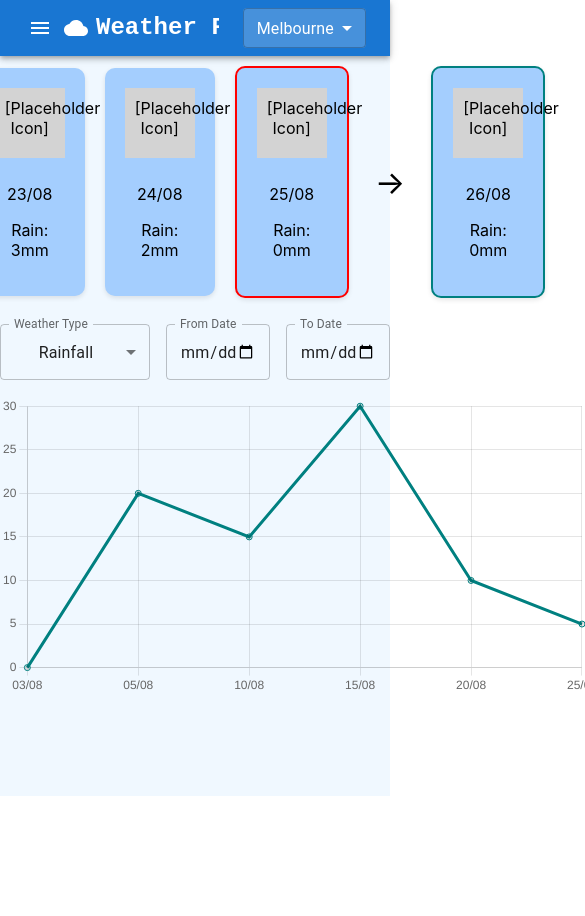
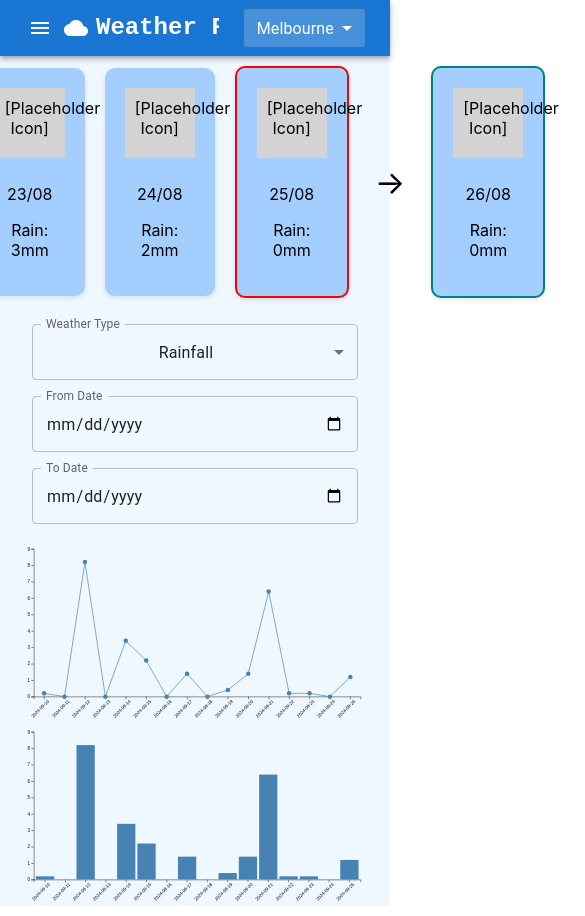
Before and after one commit to khangdzox/COS30049-Weather-Prediction, a React (Create React App) app: page / in a window 390 px wide. Shown: the whole page, 585 px wide, since content can reach past the window. Before the commit the page ends 844 px from the top, so only its background shows below. Built offline with nearby package versions, Linux system fonts and the light colour scheme.

Commit message:
responsive graph and container

```diff
--- a/src/App.js
+++ b/src/App.js
@@ -2,13 +2,16 @@ import React from 'react';
 import './App.css';
 import NavBar from './components/Navbar';
 import { Outlet } from 'react-router-dom';
+import { Container } from '@mui/material';
 
 function App() {
 
   return (
     <div className="App">
       <NavBar />
-      <Outlet />
+      <Container fixed>
+        <Outlet />
+      </Container>
     </div>
   );
 }
--- a/src/pages/Home.js
+++ b/src/pages/Home.js
@@ -1,7 +1,8 @@
 import React, { useState } from 'react';
 import ForecastCard from '../components/ForecastCard';
-import WeatherChart from '../components/WeatherChart';
-import { Box, Select, MenuItem, TextField, FormControl, InputLabel } from '@mui/material';
+import WeatherLineGraph from '../components/WeatherLineGraph';
+import WeatherBarGraph from '../components/WeatherBarGraph';
+import { Box, Select, MenuItem, TextField, FormControl, InputLabel, Grid2 } from '@mui/material';
 
 function Home() {
   const [fromDate, setFromDate] = useState('');
@@ -43,8 +44,10 @@ function Home() {
 
 
       {/* New Selector for Rainfall, Temperature, Wind Speed and Date Inputs */}
-      <Box sx={{ display: 'flex', alignItems: 'center', justifyContent: 'center', mb: 2 }}>
-        <FormControl variant="outlined" sx={{ minWidth: 150, mr: 2 }}>
+      <Box sx={{ flexGrow: 1, m: 2 }}>
+        <Grid2 container spacing={2} alignItems="center" justifyContent="center">
+          <Grid2 item size={{ xs: 12, sm: 4}} >
+            <FormControl variant="outlined" sx={{ minWidth: 150 }} fullWidth>
               <InputLabel>Weather Type</InputLabel>
               <Select
                 value={weatherType}
@@ -56,38 +59,40 @@ function Home() {
                 <MenuItem value="Wind speed">Wind speed</MenuItem>
               </Select>
             </FormControl>
+          </Grid2>
 
-        {/* From and To Date Inputs */}
+          <Grid2 item size={{ xs: 12, sm: 4}} >
             <TextField
               label="From Date"
               type="date"
               value={fromDate}
               onChange={handleFromDateChange}
-          sx={{ mr: 2 }}
               slotProps={{
-            inputLabel: {
-              shrink: true,
-            },
+                inputLabel: { shrink: true }
               }}
+              fullWidth
             />
+          </Grid2>
+
+          <Grid2 item size={{ xs: 12, sm: 4}} >
             <TextField
               label="To Date"
               type="date"
               value={toDate}
               onChange={handleToDateChange}
               slotProps={{
-            inputLabel: {
-              shrink: true,
-            },
-            htmlInput: {
-              min: fromDate,
-            },
+                inputLabel: { shrink: true },
+                htmlInput: { min: fromDate }
               }}
+              fullWidth
             />
+          </Grid2>
+        </Grid2>
       </Box>
 
       {/* Weather Chart */}
-      <WeatherChart fromDate={fromDate} toDate={toDate} weatherType={weatherType} />
+      <WeatherLineGraph fromDate={fromDate} toDate={toDate} dataType={weatherType} />
+      <WeatherBarGraph fromDate={fromDate} toDate={toDate} dataType={weatherType} />
     </>
   );
 }
```
Lines whose indentation alone changed are shown as unchanged.
